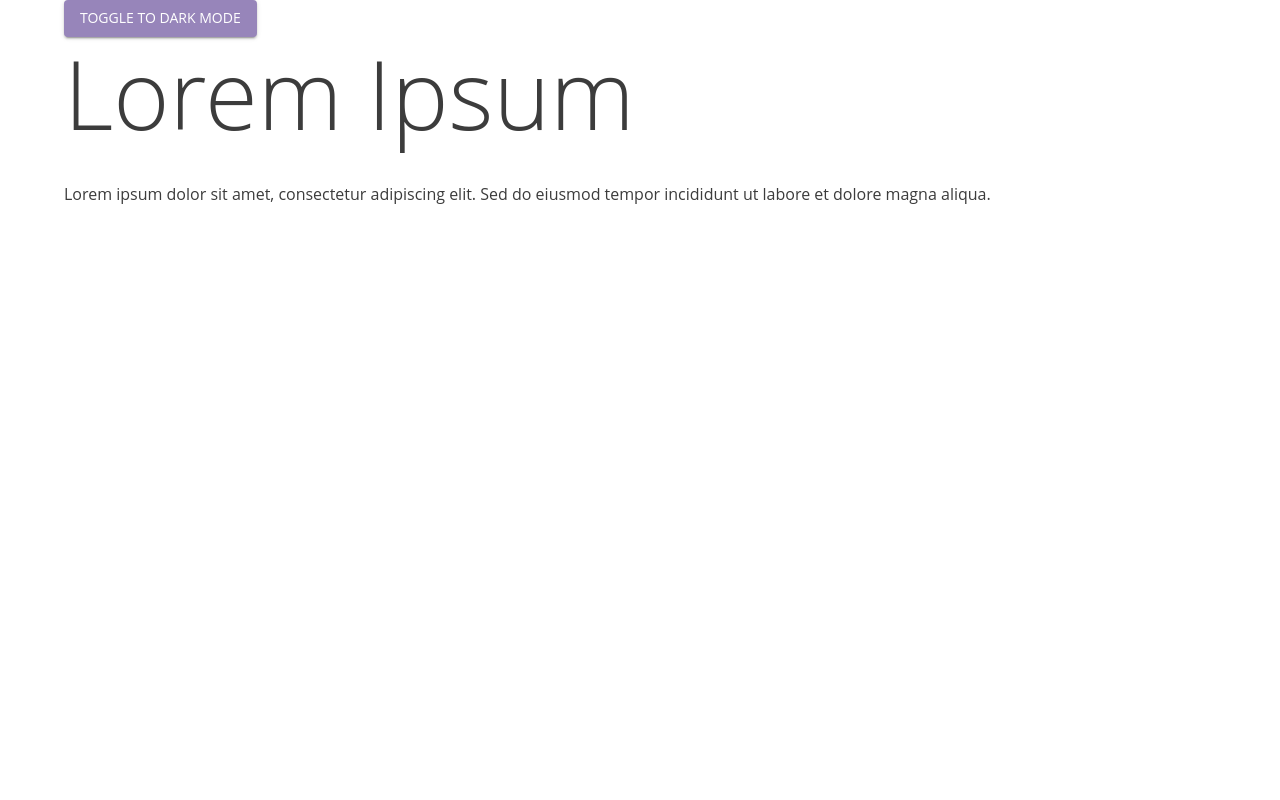
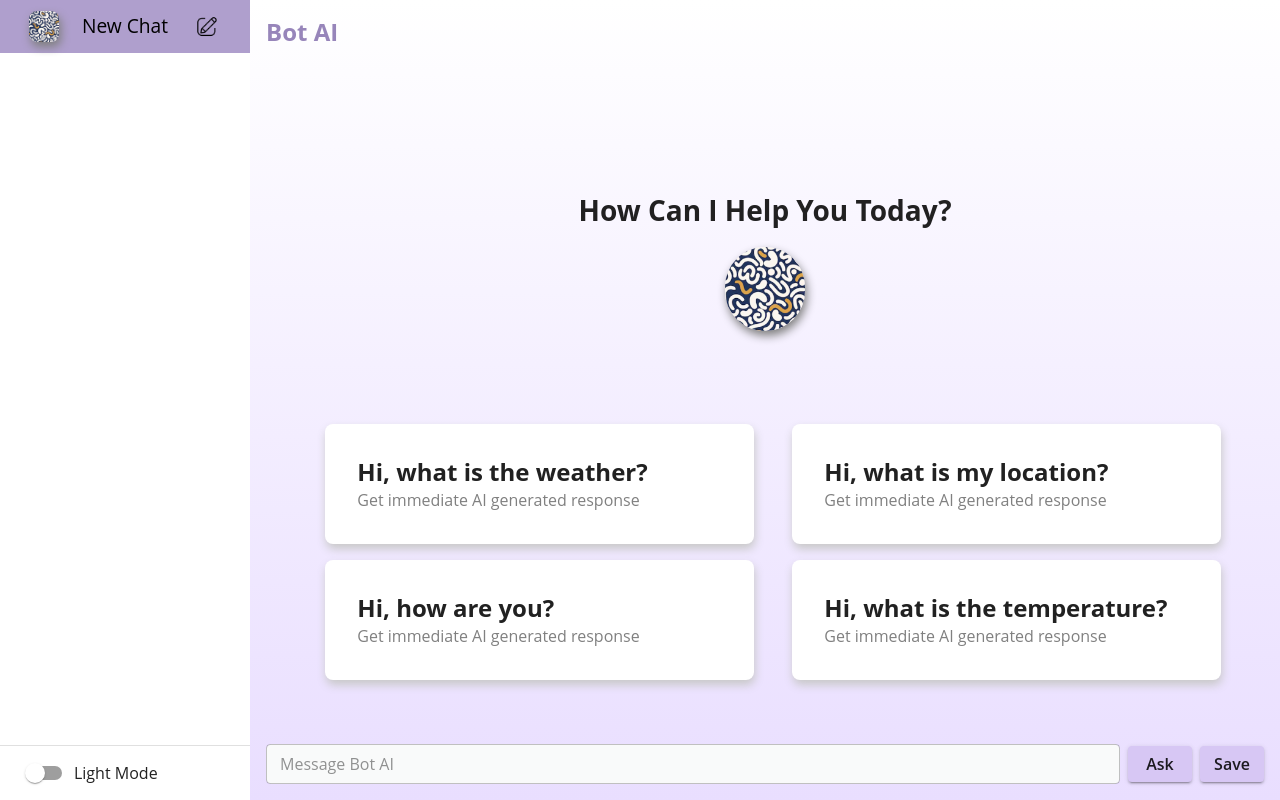
Before and after one commit to nay-22/BOT-AI, a React (Vite) app: page / in a window 1280 px wide. Built offline with nearby package versions, Linux system fonts and the light colour scheme.

Commit message:
Implemented Chat functionality

```diff
--- a/src/App.jsx
+++ b/src/App.jsx
@@ -1,80 +1,225 @@
-import { useState } from "react";
-import { createTheme, ThemeProvider, CssBaseline, Button, Container, Typography } from "@mui/material";
+import { React, useEffect } from 'react';
+import { useRef, useState } from "react";
+import { ThemeProvider, CssBaseline, Button, Container, Typography, Box, TextField, Grid, Drawer, useMediaQuery, useTheme, Snackbar } from "@mui/material";
+import { lightTheme, darkTheme } from "./config/theme";
+import Sidebar from "./components/Sidebar";
+import MenuIcon from '@mui/icons-material/Menu';
+import { compareTwoStrings } from "string-similarity";
+import "./App.css";
+import Static from "./components/Static";
+import responses from "./config/sampleData.json";
+import ConversationWindow from "./components/ConversationWindow";
 
-const getDesignTokens = (mode) => ({
-  palette: {
-    mode,
-    ...(mode === "light"
-      ? {
-          // Light mode palette
-          primary: {
-            main: "#9785BA",
-            light: "#AF9FCD",
-            dark: "#7A6B99",
-          },
-          secondary: {
-            main: "#D7C7F4",
-            light: "#FFFFFF",
-          },
-          background: {
-            default: "linear-gradient(180deg, #FFFFFF 0%, #9785BA 100%)",
-            paper: "#F9FAFA",
-          },
-          text: {
-            primary: "#3C3C3C",
-            secondary: "#AF9FCD",
-            disabled: "#FFFFFF",
-          },
-        }
-      : {
-          // Dark mode palette derived from light mode
-          primary: {
-            main: "#B8A8DD",
-            light: "#D3C8F4",
-            dark: "#7A679F",
-          },
-          secondary: {
-            main: "#7A5E9E",
-            light: "#A48BCB",
-          },
-          background: {
-            default: "#2E2E3A",
-            paper: "#3C3C4A",
-          },
-          text: {
-            primary: "#E0DDED",
-            secondary: "#A69FC1",
-            disabled: "#5A5A6D",
-          },
-        }),
-  },
-  typography: {
-    fontFamily: "Ubuntu, Open Sans, sans-serif",
-  },
-});
+import ArrowDropDownCircleIcon from '@mui/icons-material/ArrowDropDownCircle';
+
+import LinearProgress from '@mui/material/LinearProgress';
+import { useSnackbar } from 'notistack';
 
 export default function App() {
-  const [mode, setMode] = useState("light"); // Manage theme mode manually
+  const [mode, setMode] = useState("light");
+  const [open, setOpen] = useState(false);
+  const [showForceScroll, setShowForceScroll] = useState(false);
 
-  const theme = createTheme(getDesignTokens(mode));
+  const [messages, setMessages] = useState([]);
+  const [isLoading, setIsLoading] = useState(false)
+  const [conversations, setConversations] = useState([]);
+  const [message, setMessage] = useState('');
 
-  const handleToggleTheme = () => {
-    setMode((prevMode) => (prevMode === "light" ? "dark" : "light"));
+
+  const { enqueueSnackbar } = useSnackbar();
+
+  const theme = useTheme();
+  const isMediumScreen = useMediaQuery(theme.breakpoints.up('md'));
+
+  const scrollableRef = useRef(null);
+
+  const toggleDrawer = (newOpen) => () => {
+    setOpen(newOpen);
   };
 
+  const handleChatOnChange = (event) => {
+    setMessage(event.target.value);
+  };
+
+  const getTimes = () => {
+    const timestamp = new Date().toLocaleTimeString().toUpperCase();
+    const time = `${timestamp.split(':')[0]}:${timestamp.split(':')[1]} ${timestamp.split(' ')[1]}`;
+    return { timestamp, time };
+  };
+
+  const fetchAnswer = (message) => {
+    var { timestamp, time } = getTimes();
+    setConversations(prev => [...prev, {
+      username: 'You',
+      timestamp,
+      message,
+      time,
+    }]);
+    let idx = -1, prevMatchFraction = -1;
+    setIsLoading(true);
+    setTimeout(() => {
+      responses.forEach(response => {
+        const matchFraction = compareTwoStrings(message.toLowerCase(), response.question.toLowerCase());
+        if (matchFraction > 0.5 && matchFraction > prevMatchFraction) {
+          idx = responses.indexOf(response);
+          prevMatchFraction = matchFraction;
+        }
+      });
+      setMessages(prev => [...prev, {
+        question: message,
+        answer: idx !== -1 ? responses[idx].response : 'I am sorry, I am unable to answer your question at this time.',
+        timestamp,
+        time
+      }]);
+      var { timestamp, time } = getTimes();
+      setConversations(prev => [...prev, {
+        message: idx !== -1 ? responses[idx].response : 'I am sorry, I am unable to answer your question at this time.',
+        username: 'Soul AI',
+        timestamp,
+        time
+      }]);
+      setIsLoading(false);
+      setMessage('');
+    }, 1500);
+  };
+
+  const saveChat = () => {
+    const today = new Date().toLocaleDateString().replace(/\//g, '-');
+    console.log(today);
+    setIsLoading(true);
+    setTimeout(() => {
+      localStorage.setItem(`${today}`, JSON.stringify(conversations));
+      setIsLoading(false);
+      enqueueSnackbar('Chat saved successfully!', {
+        anchorOrigin: {
+          horizontal: 'center',
+          vertical: 'top'
+        },
+        autoHideDuration: '500',
+        style: {
+          backgroundColor: '#AF9FCD'
+        }
+      });
+    }, 1500);
+  }
+
+  useEffect(() => {
+    scrollDown();
+  }, [conversations]);
+
+
+  const scrollDown = () => {
+    if (scrollableRef.current) {
+      scrollableRef.current.scrollTo({
+        top: scrollableRef.current.scrollHeight,
+        behavior: "smooth",
+      });
+    }
+  }
+
   return (
-    <ThemeProvider theme={theme}>
+    <ThemeProvider theme={mode === 'dark' ? darkTheme : lightTheme}>
       <CssBaseline />
-      <Container>
-        <Button variant="contained" onClick={handleToggleTheme}>
-          Toggle to {mode === "light" ? "Dark" : "Light"} Mode
-        </Button>
-        <Typography variant="h1" gutterBottom>
-          Lorem Ipsum
-        </Typography>
-        <Typography variant="body1" paragraph>
-          Lorem ipsum dolor sit amet, consectetur adipiscing elit. Sed do eiusmod tempor incididunt ut labore et dolore magna aliqua.
-        </Typography>
+      <Container
+        maxWidth={false}
+        sx={{
+          padding: '0',
+          margin: '0',
+          display: 'flex',
+          alignItems: 'center',
+          justifyContent: 'left',
+          height: '100vh',
+          width: '100vw',
+        }}
+        disableGutters
+      >
+        {isMediumScreen && <Grid item width={250}><Sidebar mode={mode} setMode={setMode} open={open} setOpen={setOpen} /></Grid>}
+        <Container
+          maxWidth={false}
+          sx={{
+            display: 'flex',
+            flexDirection: 'column',
+            height: '100vh',
+            width: '100vw',
+            background: mode === 'light' ? 'linear-gradient(180deg, #FFFFFF 0%, #e9deff 100%)' : 'linear-gradient(180deg, #60507B 0%, #383047 54%)'
+          }}
+          disableGutters
+        >
+          <Box display={'flex'} alignItems={'center'} justifyContent={'left'} gap={1} sx={{ padding: '1em' }}>
+            {!isMediumScreen && <Button onClick={() => setOpen(true)}>
+              <MenuIcon sx={{ fontSize: '3em', color: 'primary.dark' }} />
+            </Button>}
+            <Typography fontWeight={700} color={'primary.dark'} variant="h5">Bot AI</Typography>
+            {!isMediumScreen && <Drawer sx={{ padding: '0', margin: '0' }} open={open} onClose={toggleDrawer(false)}>
+              <Sidebar mode={mode} setMode={setMode} open={open} setOpen={setOpen} />
+            </Drawer>}
+          </Box>
+
+          {isLoading && <LinearProgress color='primary' />}
+
+          <Box
+            sx={{
+              flex: '1',
+              overflowY: 'auto',
+              padding: '1em',
+              maxHeight: '100%',
+            }}
+            ref={scrollableRef}
+            onWheel={(e) => e.deltaY < 0 && setShowForceScroll(true)}
+          >
+            {conversations.length === 0 ? (
+              <Static isMediumScreen={isMediumScreen} />
+            ) : (
+              <ConversationWindow conversations={conversations} />
+            )}
+            <Box
+              sx={{
+                position: 'absolute',
+                bottom: '65px',
+                left: '48%',
+                zIndex: 1000
+              }}
+            >
+              {showForceScroll && <Button onClick={() => {
+                scrollDown();
+                setShowForceScroll(false);
+              }}>
+                <ArrowDropDownCircleIcon />
+              </Button>}
+            </Box>
+          </Box>
+
+          <Box
+            padding={'1em'}
+            display={'flex'}
+            alignItems={'center'}
+            justifyContent={'space-between'}
+            gap={1}
+            sx={{
+              position: 'sticky',
+              bottom: 0,
+            }}
+          >
+            <TextField
+            placeholder='Message Bot AI'
+              onChange={handleChatOnChange}
+              value={message || ''}
+              size="small"
+              sx={{
+                backgroundColor: 'primary.light',
+                fontSize: '1em',
+                borderRadius: '.35em',
+                '& .MuiOutlinedInput-root': {
+                  color: 'black'
+                },
+                width: '100%'
+              }}
+              variant="outlined"
+            />
+            <Button disabled={isLoading} color="secondary" sx={{ textTransform: 'none' }} variant="contained"><Typography fontWeight={'600'} onClick={() => fetchAnswer(message)}>Ask</Typography></Button>
+            <Button disabled={isLoading} color="secondary" sx={{ textTransform: 'none' }} variant="contained"><Typography fontWeight={'600'} onClick={() => saveChat()}>Save</Typography></Button>
+          </Box>
+        </Container>
       </Container>
     </ThemeProvider>
   );
--- a/src/components/ConversationWindow.jsx
+++ b/src/components/ConversationWindow.jsx
@@ -1,7 +1,28 @@
-const ConversationWindow = () => {
-    return <>
-        <h1>Conversation Window</h1>
-    </>;
+import Message from "./Message";
+import User from "../assets/user.png";
+import Logo from "../assets/logo.png";
+import { Grow, LinearProgress, List, ListItem } from "@mui/material";
+import { TransitionGroup } from "react-transition-group";
+
+const ConversationWindow = ({ conversations }) => {
+    return (
+        <List>
+            <TransitionGroup>
+                {conversations.map((message, index) => (
+                    <Grow key={index} timeout={500}>
+                        <ListItem >
+                            <Message
+                                message={message.message}
+                                username={message.username}
+                                timestamp={message.time}
+                                roleIcon={message.username === 'You' ? User : Logo}
+                            />
+                        </ListItem>
+                    </Grow>
+                ))}
+            </TransitionGroup>
+        </List>
+    );
 };
 
 export default ConversationWindow;
--- a/src/components/Sidebar.jsx
+++ b/src/components/Sidebar.jsx
@@ -1,19 +1,66 @@
-import { Container } from "@mui/material";
+import * as React from 'react';
+import Box from '@mui/material/Box';
+import Drawer from '@mui/material/Drawer';
+import Button from '@mui/material/Button';
+import List from '@mui/material/List';
+import Divider from '@mui/material/Divider';
+import ListItem from '@mui/material/ListItem';
+import ListItemButton from '@mui/material/ListItemButton';
+import ListItemIcon from '@mui/material/ListItemIcon';
+import ListItemText from '@mui/material/ListItemText';
 
-const Sidebar = () => {
-    return <>
-        <Container className="sidebar">
-            <div className="top">
 
-            </div>
-            <div className="history">
+import EditIcon from "../assets/edit.png";
+import LogoIcon from "../assets/logo.png";
+import { Switch, Typography } from '@mui/material';
 
-            </div>
-            <div className="settings">
+const Sidebar = ({ open, setOpen, mode, setMode }) => {
 
-            </div>
-        </Container>
-    </>;
-};
+    const toggleDrawer = (newOpen) => () => {
+        setOpen(newOpen);
+    };
 
+    const toggleTheme = () => {
+        setMode((prevMode) => (prevMode === "light" ? "dark" : "light"));
+      };
+
+    return (
+        <Box sx={{ width: 250, padding: '0', margin: '0', height: '100vh' }} role="presentation">
+            <List sx={{
+                padding: '0', margin: '0',
+                display: 'flex',
+                flexDirection: 'column',
+                height: '100vh',
+            }}>
+                <ListItem alignItems='center' sx={{ backgroundColor: "primary.main", justifyContent: 'space-between' }} key={'New Chat'} disablePadding>
+                    <ListItemButton sx={{ color: 'black', fontWeight: 'bold' }}>
+                        <ListItemIcon sx={{ justifyContent: 'center' }}>
+                            <img className='logo' width='30px' src={LogoIcon} alt="" />
+                        </ListItemIcon>
+                        <ListItemText>
+                            <Typography textAlign={'center'} sx={{ fontSize: '1.2em' }}>
+                                New Chat
+                            </Typography>
+                        </ListItemText>
+                        <ListItemIcon sx={{ justifyContent: 'center' }}>
+                            <img width='25px' src={EditIcon} alt="" />
+                        </ListItemIcon>
+                    </ListItemButton>
+                </ListItem>
+                <ListItem sx={{ flexGrow: 1 }} disablePadding>
+                    <ListItemButton>
+                        {/* HISTORY CHAT ITEMS */}
+                    </ListItemButton>
+                </ListItem>
+                <Divider />
+                <ListItem>
+                    <Box display={'flex'} alignItems={'center'} justifyContent={'space-between'}>
+                        <Switch color={'primary.dark'}  checked={mode === 'dark'} onClick={toggleTheme} />
+                        <Typography>{mode.charAt(0).toUpperCase() + mode.slice(1)} Mode</Typography>
+                    </Box>
+                </ListItem>
+            </List>
+        </Box>
+    );
+}
 export default Sidebar;
```
